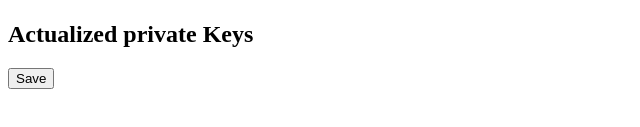
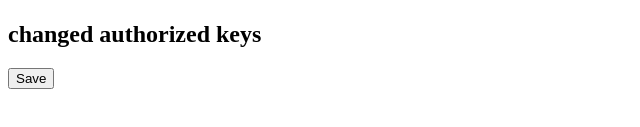
Before and after one commit to timebuffer/dev-inf, a website: page public/index.html in a window 1280 px wide. Shown: the part 389-516 px from the top of the page, 0-640 px from the left. Drawn offline with Linux system fonts and the light colour scheme; no server answers.

Commit message:
changed authorized keys

```diff
--- a/public/index.html
+++ b/public/index.html
@@ -26,7 +26,7 @@
 <body>
     <h1>Project Data Editor</h1>
     <textarea id="data" rows="20" cols="100"></textarea><br>
-    <h2>Actualized private Keys</h2>
+    <h2>changed authorized keys</h2>
     <button onclick="saveData()">Save</button>
 </body>
 </html>
```
